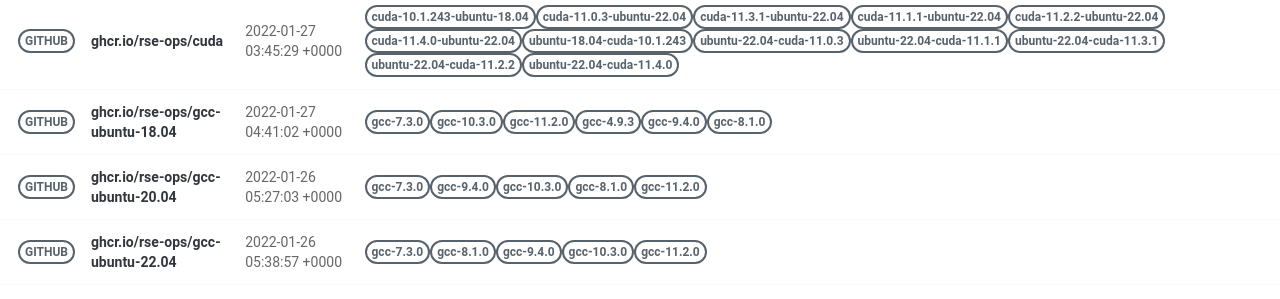
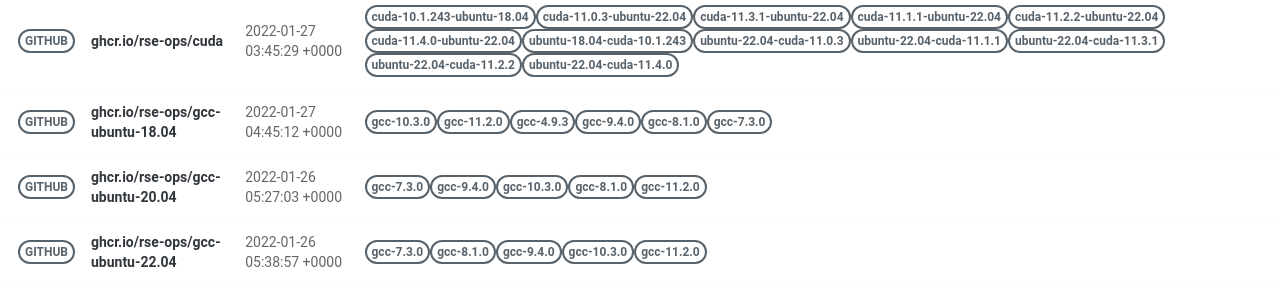
Before and after one commit to rse-ops/docker-images, a Jekyll site: the page built from pages/index.md, in a window 1280 px wide. Shown: the part 502-801 px from the top of the page. Built offline with Jekyll 4.4.1, drawn with Linux system fonts in a browser that asks for light colours; nearby versions of some CDN libraries.

Commit message:
Automated push to update library 2022-01-27

```diff
--- a/_library/ghcr.io-rse-ops-gcc-ubuntu-18.04.md
+++ b/_library/ghcr.io-rse-ops-gcc-ubuntu-18.04.md
@@ -1,14 +1,11 @@
 ---
 layout: container
 name: ghcr.io/rse-ops/gcc-ubuntu-18.04
-updated_at: 2022-01-27 04:41:02.520580
+updated_at: 2022-01-27 04:45:12.815837
 
 
 container_url: https://github.com/orgs/rse-ops/packages/container/package/gcc-ubuntu-18.04
 versions:
- - tag: gcc-7.3.0
-   dockerfile: https://github.com/rse-ops/docker-images/blob/main/ubuntu/gcc/Dockerfile
-   manifest: https://crane.ggcr.dev/manifest/ghcr.io/rse-ops/gcc-ubuntu-18.04:gcc-7.3.0
  - tag: gcc-10.3.0
    dockerfile: https://github.com/rse-ops/docker-images/blob/main/ubuntu/gcc/Dockerfile
    manifest: https://crane.ggcr.dev/manifest/ghcr.io/rse-ops/gcc-ubuntu-18.04:gcc-10.3.0
```
Also changed, not shown: other parts of _library/ghcr.io-rse-ops-gcc-ubuntu-18.04.md (+3 -0 lines).
